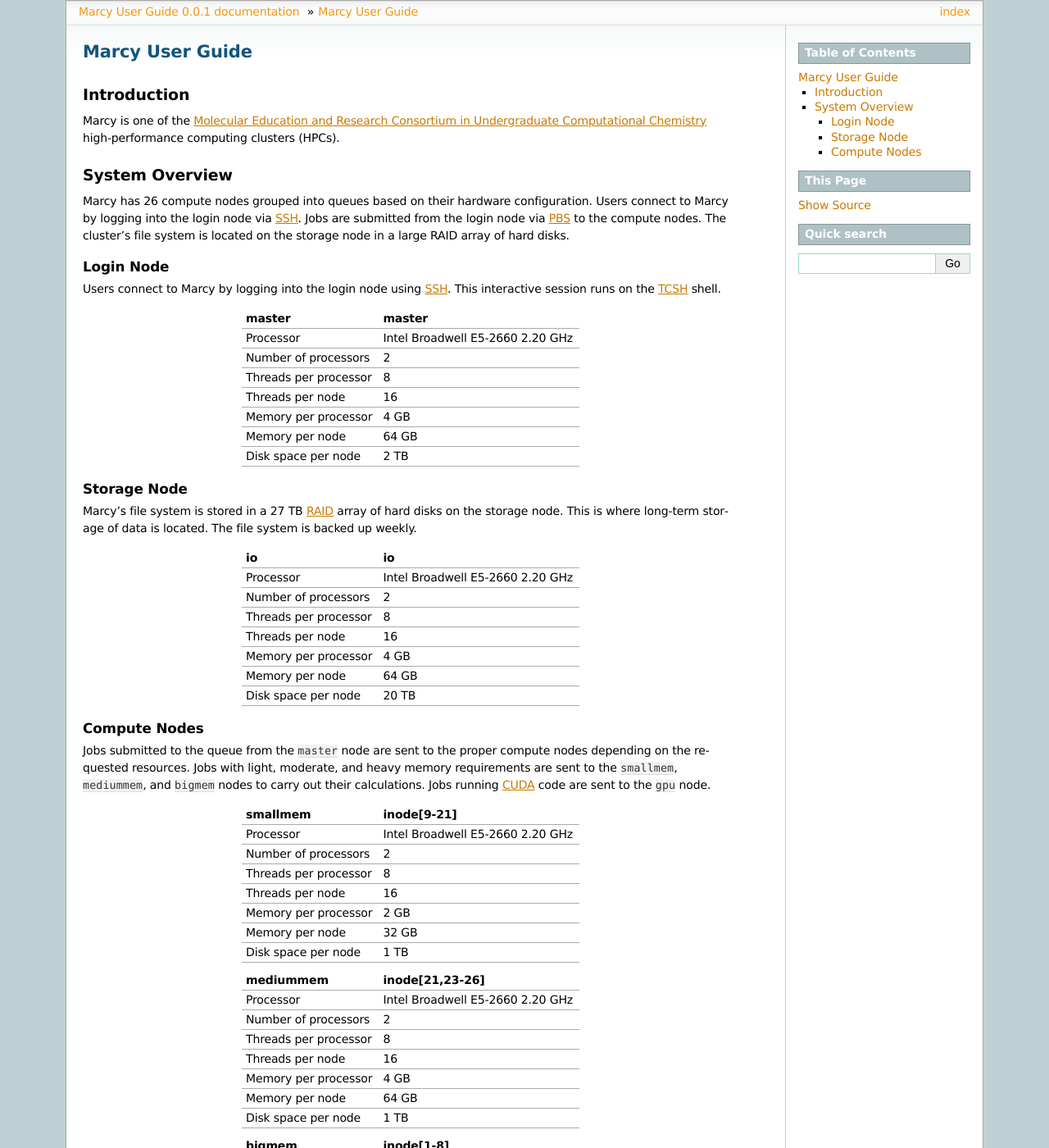
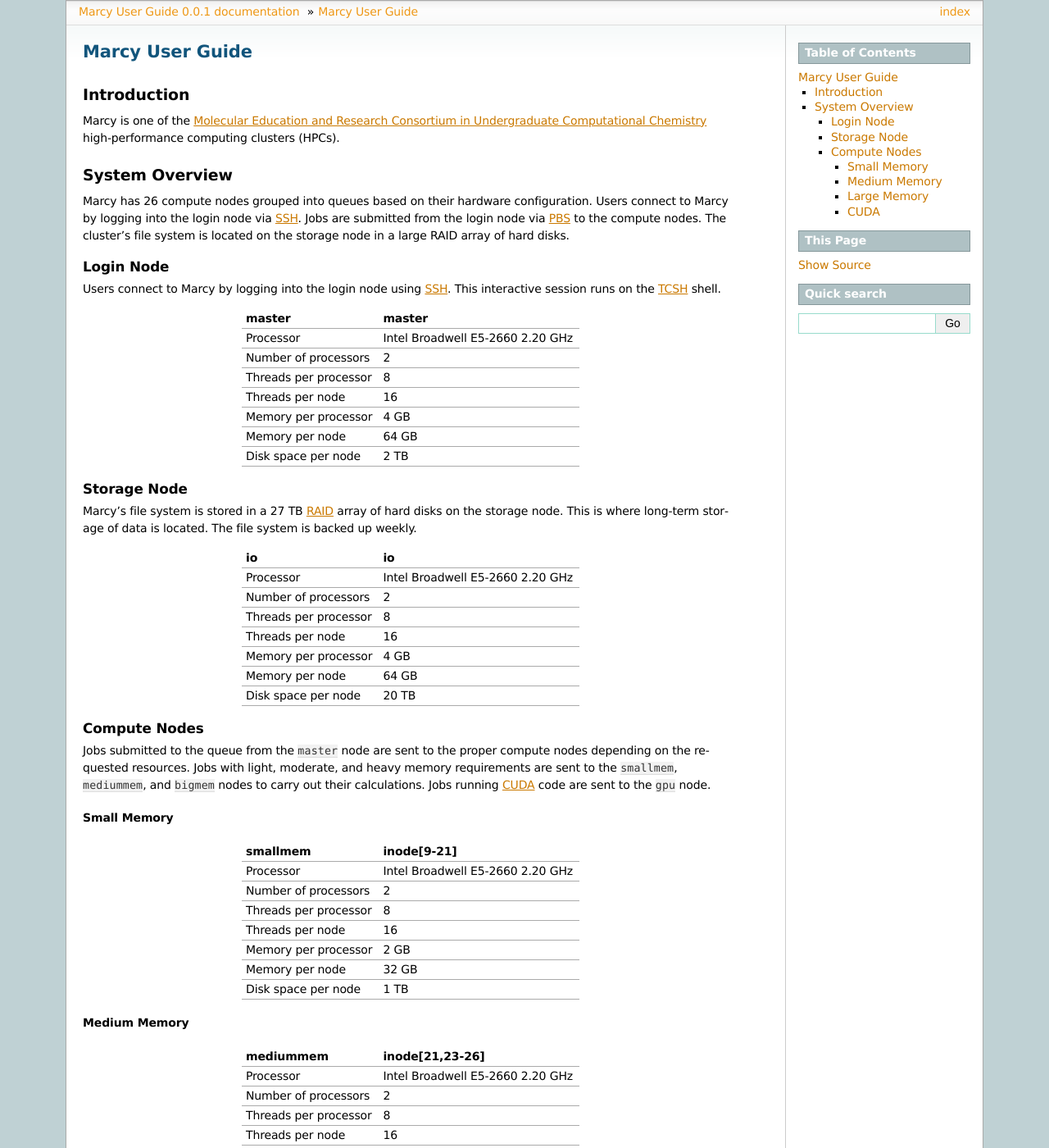
Before and after one commit to mercuryconsortium/marcy, a Sphinx documentation site: the page built from source/index.rst, in a window 1280 px wide and 1400 px high. Shown: the whole window at 82% size. Built offline with Sphinx 7.4.7, drawn with Linux system fonts in a browser that asks for light colours; pages that are not in the unit, such as notebooks, are missing from menus.

Commit message:
prettied up system overview

```diff
--- a/source/index.rst
+++ b/source/index.rst
@@ -3,17 +3,19 @@
    You can adapt this file completely to your liking, but it should at least
    contain the root `toctree` directive.
 
-================
+################
 Marcy User Guide
-================
+################
 
+************
 Introduction
-============
+************
 Marcy is one of the `Molecular Education and Research Consortium in Undergraduate Computational
 Chemistry <https://mercuryconsortium.org>`_ high-performance computing clusters (HPCs).
 
+***************
 System Overview
-===============
+***************
 Marcy has 26 compute nodes grouped into queues based on their hardware configuration. Users
 connect to Marcy by logging into the login node via `SSH <https://www.ssh.com>`_. Jobs
 are submitted from the login node via `PBS <https://www.openpbs.org>`_ to the compute nodes.
@@ -21,7 +23,7 @@
 disks.
 
 Login Node
-----------
+==========
 Users connect to Marcy by logging into the login node using `SSH <https://www.ssh.org>`_. This
 interactive session runs on the `TCSH <https://www.tcsh.org>`_ shell.
 
@@ -38,7 +40,8 @@
   ===================== ================================
 
 Storage Node
-------------
+============
+
 Marcy's file system is stored in a 27 TB `RAID <https://en.wikipedia.org/wiki/RAID>`_ array of
 hard disks on the storage node. This is where long-term storage of data is located. The file
 system is backed up weekly.
@@ -56,12 +59,15 @@
   ===================== ================================
 
 Compute Nodes
--------------
+=============
 Jobs submitted to the queue from the ``master`` node are sent to the proper compute nodes
 depending on the requested resources. Jobs with light, moderate, and heavy memory requirements
 are sent to the ``smallmem``, ``mediummem``, and ``bigmem`` nodes to carry out their
 calculations. Jobs running `CUDA <https://developer.nvidia.com/about-cuda>`_ code are sent to
 the ``gpu`` node.
+
+Small Memory
+------------
 
   ===================== ================================
   smallmem              inode[9-21]
@@ -75,6 +81,8 @@
   Disk space per node   1 TB
   ===================== ================================
 
+Medium Memory
+-------------
 
   ===================== ================================
   mediummem             inode[21,23-26]
@@ -88,6 +96,8 @@
   Disk space per node   1 TB
   ===================== ================================
 
+Large Memory
+------------
 
   ===================== ================================
   bigmem                inode[1-8]
@@ -101,6 +111,8 @@
   Disk space per node   2 TB
   ===================== ================================
 
+CUDA
+----
 
   ===================== ================================
   gpu                   inode[22]
```
Also changed, not shown: 1 other file.
